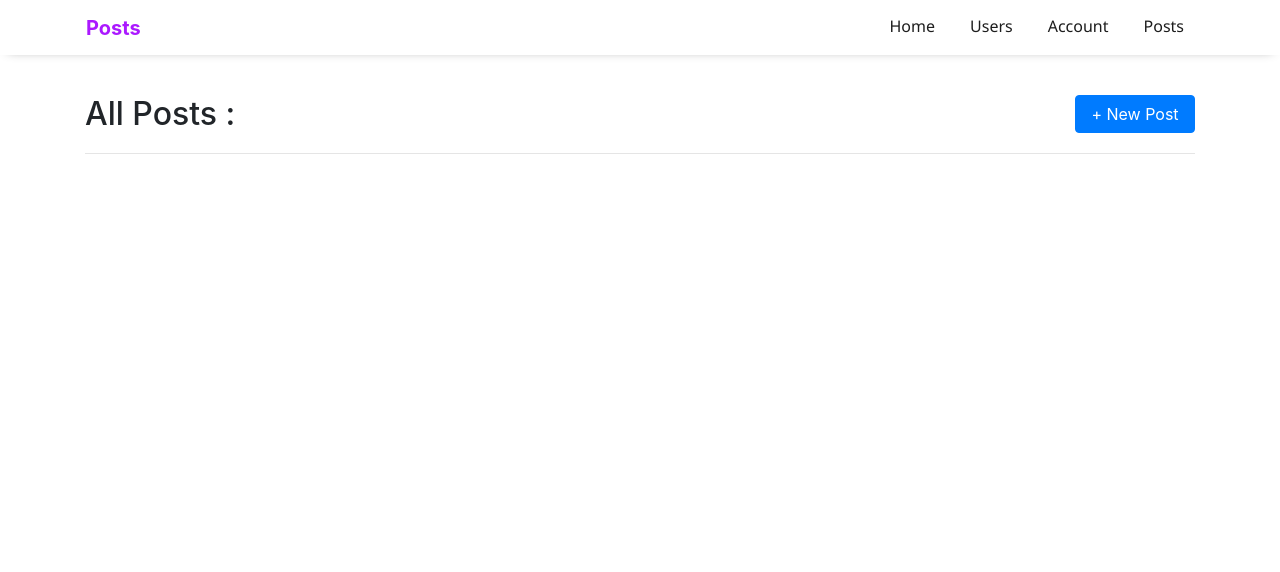
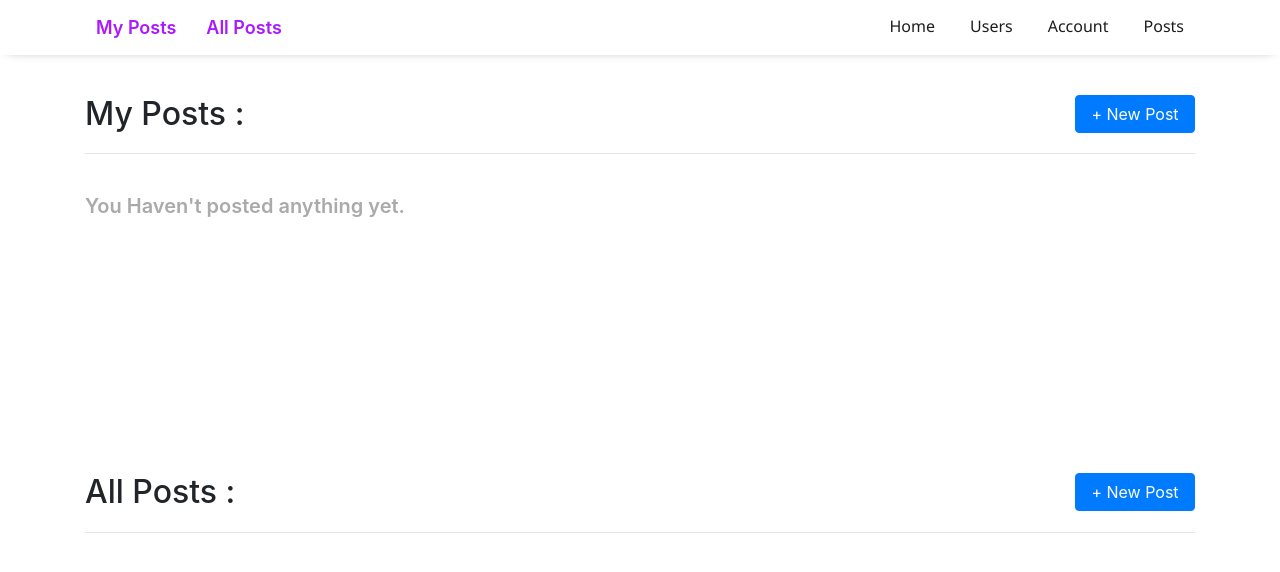
Before and after one commit to Ronik22/Blog_App, a Flask app: page /posts in a window 1280 px wide. Shown: the top 572 px of the page. Run offline with Flask 2, Linux system fonts and the light colour scheme; the visitor is signed in with stand-in values (Sample User, id 1); data that the repository does not hold is empty.

Commit message:
Files Updated

```diff
--- a/templates/intro.html
+++ b/templates/intro.html
@@ -12,8 +12,8 @@
     </h1>
     <p class="mb-1 text-muted">Life is like a Cactus, prickly but beautiful</p>
     <br><br>
-    <a href="/login" class="btn btn-primary">Login</a>
-    <a href="/register" class="btn btn-warning">Register</a>
+    <a href="/login" style="color:#fff; background-color: #ff11b0;" class="btn">Login</a>&nbsp&nbsp
+    <a href="/register" style="color:#fff; background-color: rgb(175, 2, 255);" class="btn">Register</a>
 </div>
 
 {% endblock %}
--- a/templates/posts.html
+++ b/templates/posts.html
@@ -1,7 +1,10 @@
 {% extends 'base.html' %}
 
 {% block title %}
-Posts
+<div id="sidenavext">
+    <a href="#">My Posts</a>
+    <a href="#pgindex2">All Posts</a>
+</div>
 {% endblock %}
 
 {% block content %}
@@ -16,6 +19,46 @@ Posts
         {% endfor %}
     {% endif %}
 {% endwith %}
+
+<!-- My Posts Section -->
+
+<div id="pgindex1"></div>
+
+<div style="margin-bottom: 20px; margin-top: 40px;">
+    <h2 style="display: inline;">My Posts :</h2>
+    <a style="display: inline; width: 120px;" href="/posts/new" class="btn btn-primary float-right" role="button">+ New Post</a>
+</div>
+
+    <hr style="margin-bottom: 40px;">
+    <div>
+    {% set count = [ ] %}
+    {% for post in posts %}
+        {% if post.author == session["user"] %}
+            {% set __ = count.append(1) %}
+            <h3>{{post.title}}</h3>
+            {%if post.author%}
+                <p class="mb-1 text-muted" style="display: inline;">Written By: {{post.author}}</p>
+            {%else%}
+                <p class="mb-1 text-muted" style="display: inline;">Written By: N/A</p>
+            {%endif%}
+            <p class="mb-1 text-muted float-right" style="display: inline;">{{post.date_posted}}</p>
+
+            <br><br>
+            <p style="white-space: pre-wrap; word-wrap: break-word;">{{post.content}}</p>
+                <a class="btn btn-danger" href="/posts/delete/{{post.id}}">Delete</a>
+                <a class="btn btn-warning" href="/posts/edit/{{post.id}}">Edit</a>
+            <hr>
+        {% endif %}
+    {% endfor %}
+    {% if count|length == 0 %}
+        <h5 style="color: rgb(170, 170, 170); font-weight: 600;">You Haven't posted anything yet.</h5>
+    {% endif %}
+    </div>
+
+
+<!-- All Posts Section -->
+
+<div id="pgindex2" style="height: 55px; margin-top: 20vh;"></div>
 
 <div style="margin-bottom: 20px; margin-top: 40px;">
     <h2 style="display: inline;">All Posts :</h2>
--- a/templates/user.html
+++ b/templates/user.html
@@ -1,6 +1,6 @@
 {% extends "base.html" %}
 
-{% block title %}User{% endblock %}
+{% block title %}User Account{% endblock %}
 
 
 
--- a/templates/view.html
+++ b/templates/view.html
@@ -1,6 +1,6 @@
 {% extends "base.html" %}
 
-{% block title %}View All Users{% endblock %}
+{% block title %}Admin Panel{% endblock %}
 
 
 
```
